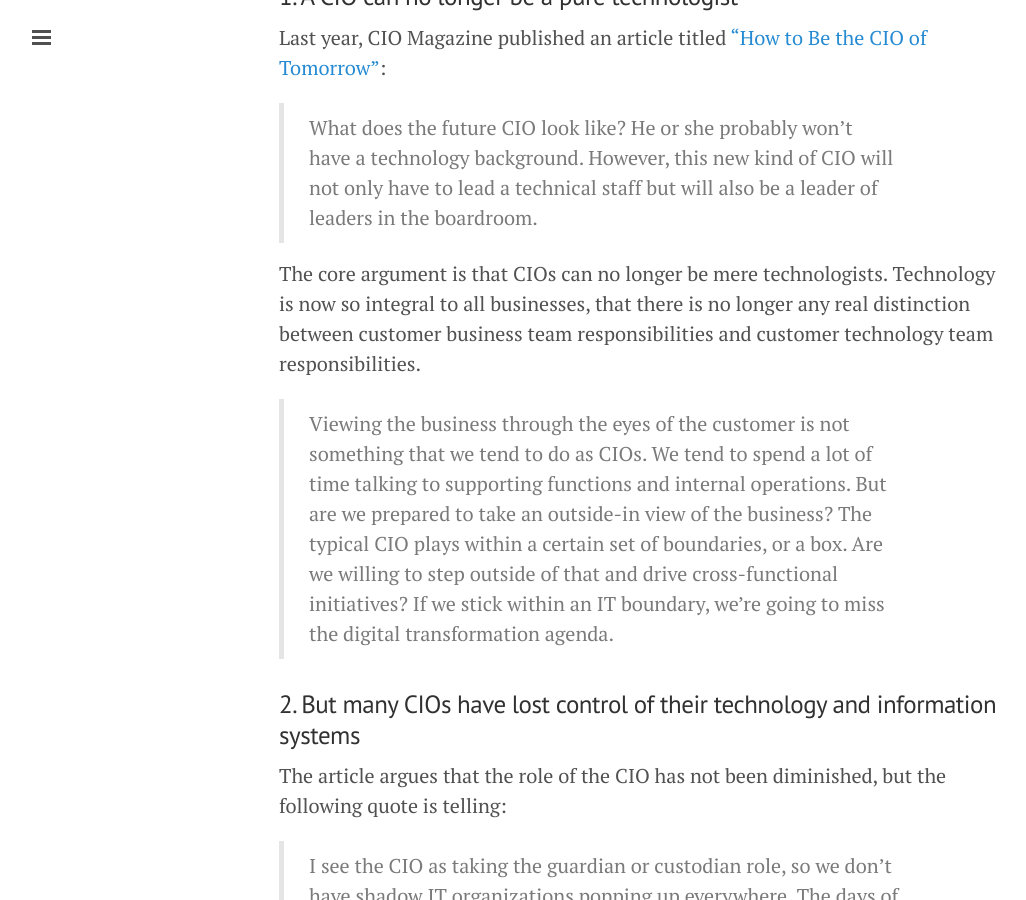
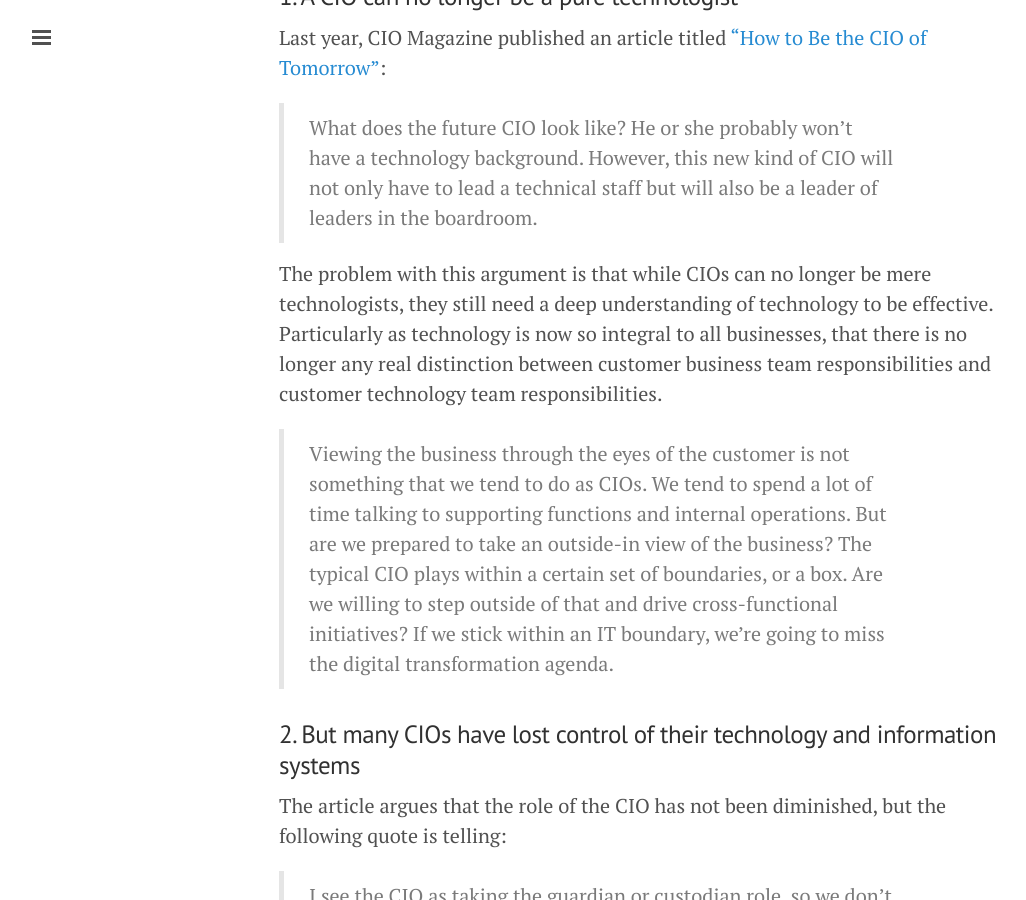
Before and after one commit to imclaren/blog, a Jekyll site: the page built from _posts/2015-02-10-blackbox.md, in a window 1280 px wide and 900 px high, scrolled down 798 px. Shown: the whole window, without its empty margins (1-1027 px from the left). Built offline with Jekyll 4.4.1, drawn with Linux system fonts in a browser that asks for light colours; Markdown is read by kramdown in place of the engine named in the settings; some of the changed text lies outside the part shown.

Commit message:
blackbox

```diff
--- a/_posts/2015-02-10-blackbox.md
+++ b/_posts/2015-02-10-blackbox.md
@@ -15,7 +15,7 @@ Last year, CIO Magazine published an article titled ["How to Be the CIO of Tomor
 
 > What does the future CIO look like? He or she probably won’t have a technology background. However, this new kind of CIO will not only have to lead a technical staff but will also be a leader of leaders in the boardroom.
 
-The core argument is that CIOs can no longer be mere technologists.  Technology is now so integral to all businesses, that there is no longer any real distinction between customer business team responsibilities and customer technology team responsibilities.
+The problem with this argument is that while CIOs can no longer be mere technologists, they still need a deep understanding of technology to be effective. Particularly as technology is now so integral to all businesses, that there is no longer any real distinction between customer business team responsibilities and customer technology team responsibilities.
 
 > Viewing the business through the eyes of the customer is not something that we tend to do as CIOs. We tend to spend a lot of time talking to supporting functions and internal operations. But are we prepared to take an outside-in view of the business? The typical CIO plays within a certain set of boundaries, or a box. Are we willing to step outside of that and drive cross-functional initiatives? If we stick within an IT boundary, we're going to miss the digital transformation agenda.
 
@@ -35,7 +35,7 @@ Security professionals have a ... let's call it eccentric ... sense of humour.
 
 *Photo: [@SwiftOnSecurity (February 6, 2015)](https://twitter.com/SwiftOnSecurity/status/563710484831301632)*
 
-And here is the core argument.  Our technology systems have become brittle and insecure because if no-one in our organisation has a deep understanding of technology, then we will inevitably just believe the supplier sales spin.
+And that is the problem.  Our technology systems have become brittle and insecure because if no-one in our organisation has a deep understanding of technology, then we will inevitably just believe the supplier sales spin.  The CIO Magazine article argued that this reliance on suppliers is a good thing.  But it is actually a big problem:
 
 > Technical acumen, which has always been seen as a core field for CIOs, I believe will be increasingly acquired from different sources, such as partners, vendors, customers. Some aspect of IT strategy will be crowd-sourced from the business
 
```
